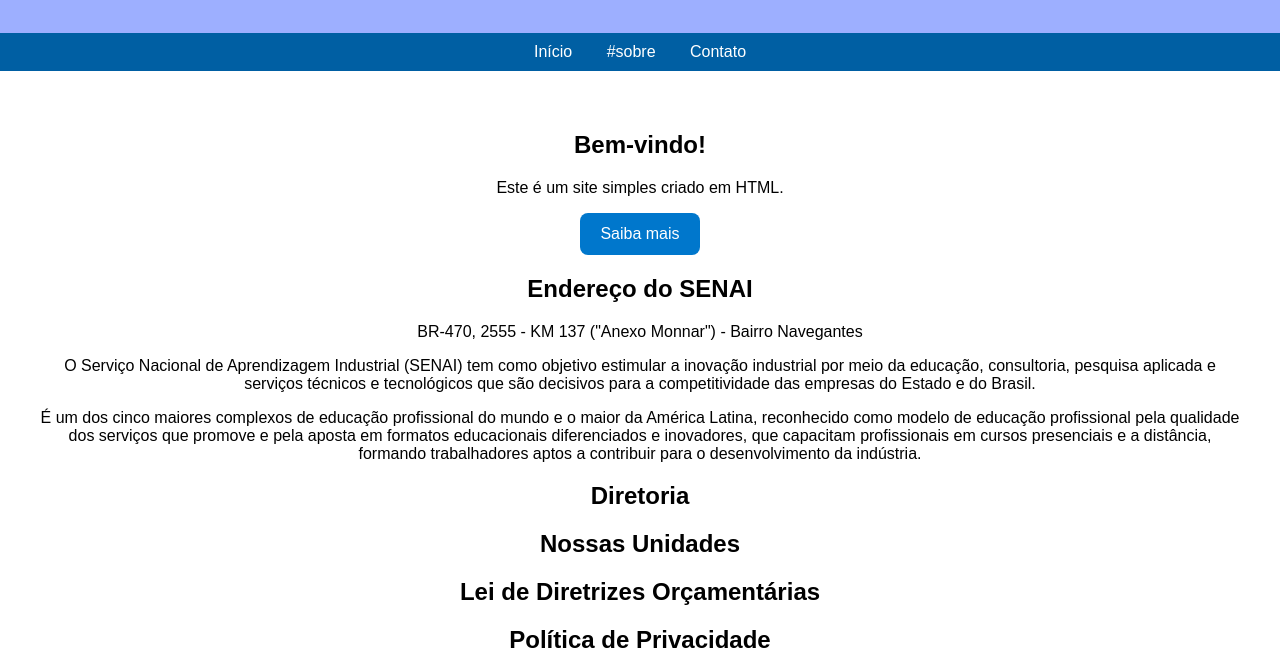
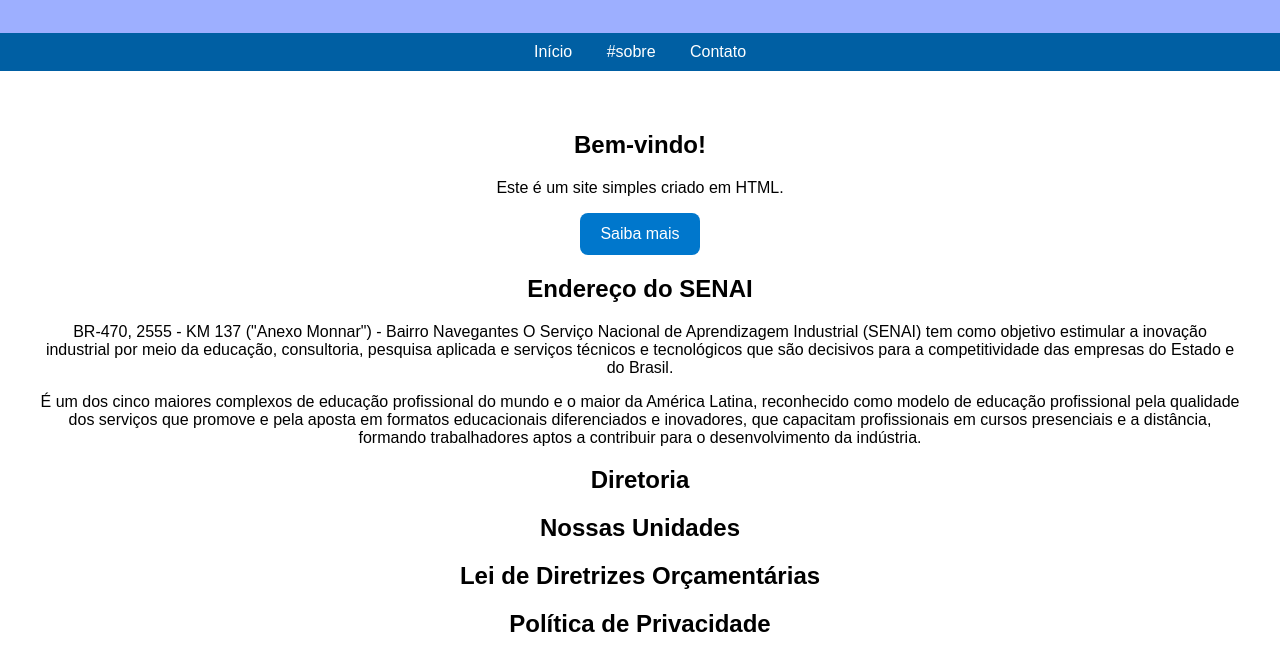
Before and after one commit to mariahaeiz-dot/aula-2, a plain HTML site: page index.html in a window 1280 px wide. Shown: the part 121-781 px from the top of the page. Drawn offline with Linux system fonts and the light colour scheme.

Commit message:
Update index.html

```diff
--- a/index.html
+++ b/index.html
@@ -133,8 +133,7 @@
 
         <h2>Endereço do SENAI</h2>
 
-        <p>BR-470, 2555 - KM 137 ("Anexo Monnar") - Bairro Navegantes
- <p>
+        <p>BR-470, 2555 - KM 137 ("Anexo Monnar") - Bairro Navegantes  </pp>
  O Serviço Nacional de Aprendizagem Industrial (SENAI) tem como objetivo estimular a inovação industrial por meio da educação, consultoria, pesquisa aplicada e serviços técnicos e tecnológicos que são decisivos para a competitividade das empresas do Estado e do Brasil.
  </p>
 
```
